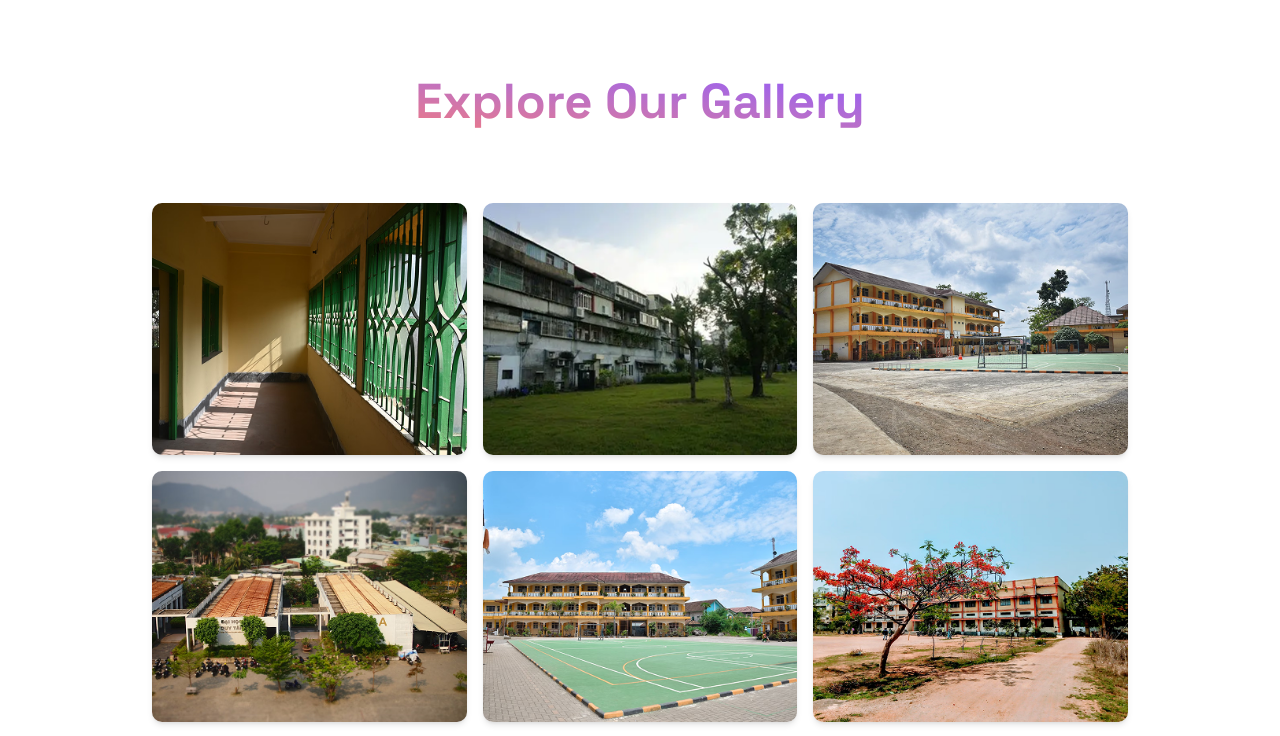
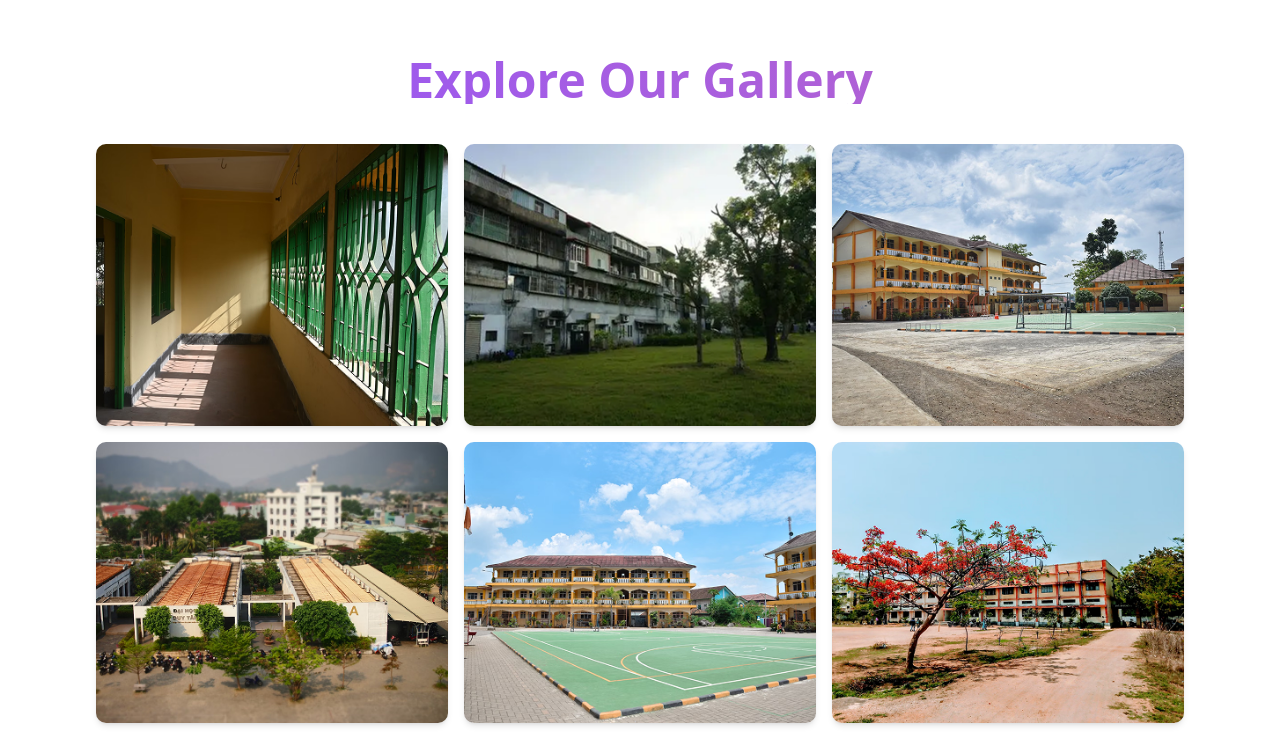
Before and after one commit to Ezekiel-Faith/Smart-School, a React (Vite) app: page / in a window 1280 px wide. Shown: the top 736 px of the page. Built offline with nearby package versions, Linux system fonts and the light colour scheme.

Commit message:
animation and changes fixed

```diff
--- a/package.json
+++ b/package.json
@@ -16,6 +16,7 @@
     "lucide-react": "^0.511.0",
     "react": "^19.1.0",
     "react-dom": "^19.1.0",
+    "react-intersection-observer": "^9.16.0",
     "tailwind-merge": "^3.3.0",
     "tailwindcss": "^4.1.7"
   },
--- /dev/null
+++ b/src/components/AnimateOnScroll.jsx
@@ -0,0 +1,45 @@
+// src/components/AnimateOnScroll.jsx
+import React from 'react';
+import { useInView } from 'react-intersection-observer';
+
+/**
+ * A reusable component to apply scroll-based animations to its children.
+ * Content will animate in when entering the viewport and out when leaving.
+ *
+ * @param {object} props - Component props.
+ * @param {React.ReactNode} props.children - The content to be animated.
+ * @param {number} [props.threshold=0.2] - The percentage of the element that must be visible to trigger the animation.
+ * @param {string} [props.animationClasses='opacity-0 translate-y-10'] - Tailwind CSS classes for the element when it's out of view.
+ * @param {string} [props.inViewClasses='opacity-100 translate-y-0'] - Tailwind CSS classes for the element when it's in view.
+ * @param {string} [props.transition='transition-all duration-1000 ease-out'] - Tailwind CSS transition classes.
+ * @param {string} [props.delay=''] - Optional Tailwind CSS delay class (e.g., 'delay-200').
+ * @param {string} [props.className=''] - Additional Tailwind CSS classes to apply to the wrapper div.
+ * @param {object} [props.rest] - Any other props to pass to the wrapper div.
+ */
+export default function AnimateOnScroll({
+  children,
+  threshold = 0.2,
+  animationClasses = 'opacity-0 translate-y-10', // Classes when out of view
+  inViewClasses = 'opacity-100 translate-y-0', // Classes when in view
+  transition = 'transition-all duration-1000 ease-out', // Common transition
+  delay = '', // Optional delay, e.g., 'delay-200'
+  className = '', // Additional classes for the wrapper
+  ...props // Pass any other props like id, data-testid etc. to the wrapper div
+}) {
+  const { ref, inView } = useInView({
+    threshold,
+    // triggerOnce: false // This is the default, so explicitly setting it is optional but good for clarity
+  });
+
+  return (
+    <div
+      ref={ref}
+      className={`${transition} ${delay} ${
+        inView ? inViewClasses : animationClasses
+      } ${className}`}
+      {...props}
+    >
+      {children}
+    </div>
+  );
+}
--- a/src/components/Gallery.jsx
+++ b/src/components/GallerySection.jsx
@@ -2,7 +2,7 @@ import React, { useState, useEffect, useRef } from 'react';
 import '../Gallery.css';
 import { Images } from '../constants/properties';
 
-export function Gallery() {
+export function GallerySection() {
   const [selectedImage, setSelectedImage] = useState(null);
   const [isZoomed, setIsZoomed] = useState(false);
   const galleryRef = useRef(null);
@@ -45,13 +45,18 @@ export function Gallery() {
   };
 
   // Animation cycle
-  const animationClasses = ['animate-fadeInLeft', 'animate-fadeInRight', 'animate-fadeInDown'];
+  const animationClasses = [
+    'animate-fadeInLeft',
+    'animate-fadeInRight',
+    'animate-fadeInDown',
+  ];
 
   return (
     <div ref={galleryRef}>
-      <div className="grid grid-cols-1 sm:grid-cols-2 lg:grid-cols-3 gap-4 gallery">
+      <div className='grid grid-cols-1  lg:grid-cols-3 gap-4 gallery'>
         {Images.map((image, index) => {
-          const animationClass = animationClasses[index % animationClasses.length];
+          const animationClass =
+            animationClasses[index % animationClasses.length];
 
           return (
             <div
@@ -64,7 +69,7 @@ export function Gallery() {
               <img
                 src={image.src}
                 alt={image.alt}
-                className="w-full h-auto object-cover transition-transform duration-500 hover:scale-105"
+                className='w-full h-auto object-cover transition-transform duration-500 hover:scale-105'
                 style={{ aspectRatio: 'full' }}
               />
             </div>
@@ -79,9 +84,9 @@ export function Gallery() {
           }`}
           onClick={closeZoom}
         >
-          <div className="relative max-w-auto w-fit max-h-auto overflow-hidden">
+          <div className='relative max-w-auto w-fit max-h-auto overflow-hidden'>
             <button
-              className="absolute top-4 right-4 text-white text-3xl z-50 hover:text-gray-300 transition-colors"
+              className='absolute top-4 right-4 text-white text-3xl z-50 hover:text-gray-300 transition-colors'
               onClick={closeZoom}
             >
               &times;
@@ -93,7 +98,9 @@ export function Gallery() {
                 isZoomed ? 'scale-100' : 'scale-90'
               }`}
             />
-            <p className="text-white text-center mt-2 text-lg">{selectedImage.alt}</p>
+            <p className='text-white text-center mt-2 text-lg'>
+              {selectedImage.alt}
+            </p>
           </div>
         </div>
       )}
--- a/src/components/Header.jsx
+++ b/src/components/Header.jsx
@@ -1,17 +1,18 @@
 import React from 'react';
 import '../index.css';
-import {headerProperties} from '../constants/properties';
+import { headerProperties } from '../constants/properties';
+import AnimateOnScroll from './AnimateOnScroll';
 
 export function Header() {
   return (
-    <div className="px-4 sm:px-6 lg:px-8 py-8">
-      <section className='flex items-center flex-col gap-2 bg-SoftLight'>
+    <>
+      <AnimateOnScroll className='text-center about-hero' delay='delay-200'>
         <div>
-          <h1 className='text-center text-3xl font-project text-[32px] md:text-[49px] font-[700] leading-[1.2] my-10 bg-linear-to-bl from-PurpleBlend to-PurpleBlend2 bg-clip-text text-transparent'>
+          <h2 className='about-head-title-color about-head-title-text'>
             {headerProperties.title}
-          </h1>
+          </h2>
         </div>
-      </section>
-    </div>
+      </AnimateOnScroll>
+    </>
   );
 }
--- a/src/components/footer.jsx
+++ b/src/components/footer.jsx
@@ -1,39 +1,40 @@
 import React from 'react';
-import {footerProperties } from '../constants/properties';
+import { footerProperties } from '../constants/properties';
+import AnimateOnScroll from './AnimateOnScroll';
 
 export function Footer() {
   return (
-    <article className='flex items-center justify-center mt-10 mb-10 md:px-9'>
+    <AnimateOnScroll className='flex items-center justify-center mt-3 md:mt-5'>
       <div className='relative w-full max-w-4xl sm:px-4'>
-        <blockquote className="relative max-w-[90vw] mx-auto font-project font-normal text-center text-sm xs:text-base md:text-lg leading-relaxed mt-10 mb-10 px-4 py-2">
-          <p className="relative px-8 md:px-12 mb-4">
+        <blockquote className='relative max-w-[90vw] mx-auto font-project font-normal text-center text-sm xs:text-base md:text-lg leading-relaxed mt-10 mb-10 px-4 py-2'>
+          <p className='relative px-8 md:px-12 mb-4'>
             <svg
-              className="absolute top-0 left-0 w-6 h-6 md:w-8 md:h-8 transform -translate-y-1/2"
-              fill="#9055FF"
-              viewBox="0 0 24 24"
+              className='absolute top-0 left-0 w-6 h-6 md:w-8 md:h-8 transform -translate-y-1/2'
+              fill='#9055FF'
+              viewBox='0 0 24 24'
             >
-              <path d="M14.017 21v-7.391c0-5.704 3.731-9.57 8.983-10.609l.995 2.151c-2.432.917-3.995 3.638-3.995 5.849h4v10h-9.983zm-14.017 0v-7.391c0-5.704 3.748-9.57 9-10.609l.996 2.151c-2.433.917-3.996 3.638-3.996 5.849h3.983v10h-9.983z" />
+              <path d='M14.017 21v-7.391c0-5.704 3.731-9.57 8.983-10.609l.995 2.151c-2.432.917-3.995 3.638-3.995 5.849h4v10h-9.983zm-14.017 0v-7.391c0-5.704 3.748-9.57 9-10.609l.996 2.151c-2.433.917-3.996 3.638-3.996 5.849h3.983v10h-9.983z' />
             </svg>
 
-            <span className="block md:text-lg text-gray-700 text-[12px]">
+            <span className='block md:text-lg text-gray-700 text-[12px]'>
               {footerProperties.description}
             </span>
 
             <svg
-              className="absolute bottom-0 right-0 w-6 h-6 md:w-8 md:h-8 transform translate-y-1/2 rotate-180"
-              fill="#9055FF"
-              viewBox="0 0 24 24"
+              className='absolute bottom-0 right-0 w-6 h-6 md:w-8 md:h-8 transform translate-y-1/2 rotate-180'
+              fill='#9055FF'
+              viewBox='0 0 24 24'
             >
-              <path d="M14.017 21v-7.391c0-5.704 3.731-9.57 8.983-10.609l.995 2.151c-2.432.917-3.995 3.638-3.995 5.849h4v10h-9.983zm-14.017 0v-7.391c0-5.704 3.748-9.57 9-10.609l.996 2.151c-2.433.917-3.996 3.638-3.996 5.849h3.983v10h-9.983z" />
+              <path d='M14.017 21v-7.391c0-5.704 3.731-9.57 8.983-10.609l.995 2.151c-2.432.917-3.995 3.638-3.995 5.849h4v10h-9.983zm-14.017 0v-7.391c0-5.704 3.748-9.57 9-10.609l.996 2.151c-2.433.917-3.996 3.638-3.996 5.849h3.983v10h-9.983z' />
             </svg>
           </p>
 
-          <footer className="text-base md:text-xl font-semibold">
-            <span className="block">—      {footerProperties.name}</span>
+          <footer className='text-base md:text-xl font-semibold'>
+            <span className='block'>— {footerProperties.name}</span>
             <span>{footerProperties.rank}</span>
           </footer>
         </blockquote>
       </div>
-    </article>
+    </AnimateOnScroll>
   );
 }
--- a/src/index.css
+++ b/src/index.css
@@ -1,7 +1,6 @@
 @import url('https://fonts.googleapis.com/css2?family=Space+Grotesk:wght@300..700&display=swap');
 @import 'tailwindcss';
-@import "tw-animate-css";
-
+@import 'tw-animate-css';
 
 @custom-variant dark (&:is(.dark *));
 
@@ -42,9 +41,9 @@
   --color-sidebar-border: var(--sidebar-border);
   --color-sidebar-ring: var(--sidebar-ring);
   --font-project: 'Space Grotesk', sans-serif;
-  --color-SoftWhite:#FEFFFB;
-  --color-PurpleBlend:#9055FF;
-  --color-PurpleBlend2:#ED7884;
+  --color-SoftWhite: #fefffb;
+  --color-PurpleBlend: #9055ff;
+  --color-PurpleBlend2: #ed7884;
 }
 
 :root {
@@ -80,6 +79,13 @@
   --sidebar-accent-foreground: oklch(0.205 0 0);
   --sidebar-border: oklch(0.922 0 0);
   --sidebar-ring: oklch(0.708 0 0);
+  --color-white: #fff;
+  --color-black: #000;
+  --color-gray-700: #374151;
+  --color-gray-300: #d1d5db;
+  --color-primary-color: #facc15;
+  --color-pink: #ed7884;
+  --color-purple: #9055ff;
 }
 
 .dark {
@@ -115,11 +121,7 @@
   --sidebar-border: oklch(1 0 0 / 10%);
   --sidebar-ring: oklch(0.556 0 0);
 }
-/* @media (max-width:600px) {
-  .gallery{
-  grid-template-columns: 1fr;
-  }
-} */
+
 @layer base {
   * {
     @apply border-border outline-ring/50;
@@ -128,3 +130,30 @@
     @apply bg-background text-foreground;
   }
 }
+
+@layer utilities {
+  /* gallery */
+  .container {
+    @apply w-[90%] md:w-[85%] mx-auto py-4;
+  }
+
+  .about-hero {
+    @apply my-5 md:my-10;
+  }
+
+  .about-head-title-color {
+    background: linear-gradient(
+      233deg,
+      var(--color-pink) -127.38%,
+      var(--color-purple) 108.2%
+    );
+    -webkit-background-clip: text;
+    -webkit-text-fill-color: transparent;
+    background-clip: text;
+    color: transparent;
+  }
+
+  .about-head-title-text {
+    @apply text-2xl md:text-4xl lg:text-5xl font-bold mb-0 md:mb-2;
+  }
+}
--- a/src/pages/Gallery.jsx
+++ b/src/pages/Gallery.jsx
@@ -1,16 +1,15 @@
 import React, { useState, useRef, useEffect } from 'react';
 
 import { Header } from '@/components/Header';
-import { Gallery } from '@/components/Gallery';
+import { GallerySection } from '@/components/GallerySection';
 import { Footer } from '@/components/Footer';
 
 export default function GalleryPage() {
-
   return (
-   <div className='lg:mx-30 sm:mx-7 mx-5 px-4 sm:px-6 lg:px-8'>
-  <Header />
-  <Gallery />
-  <Footer />
-</div>
+    <div className='container'>
+      <Header />
+      <GallerySection />
+      <Footer />
+    </div>
   );
 }
```
Also changed, not shown: 1 other file (tests, documents, lock files or other folders).
